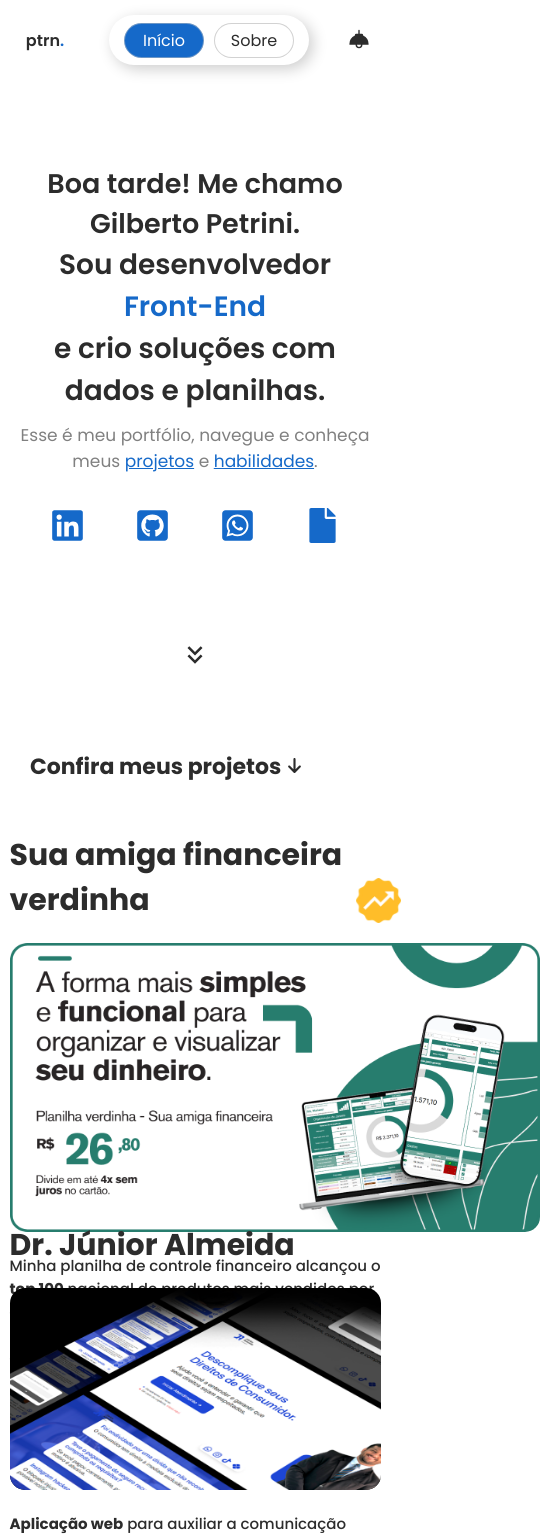
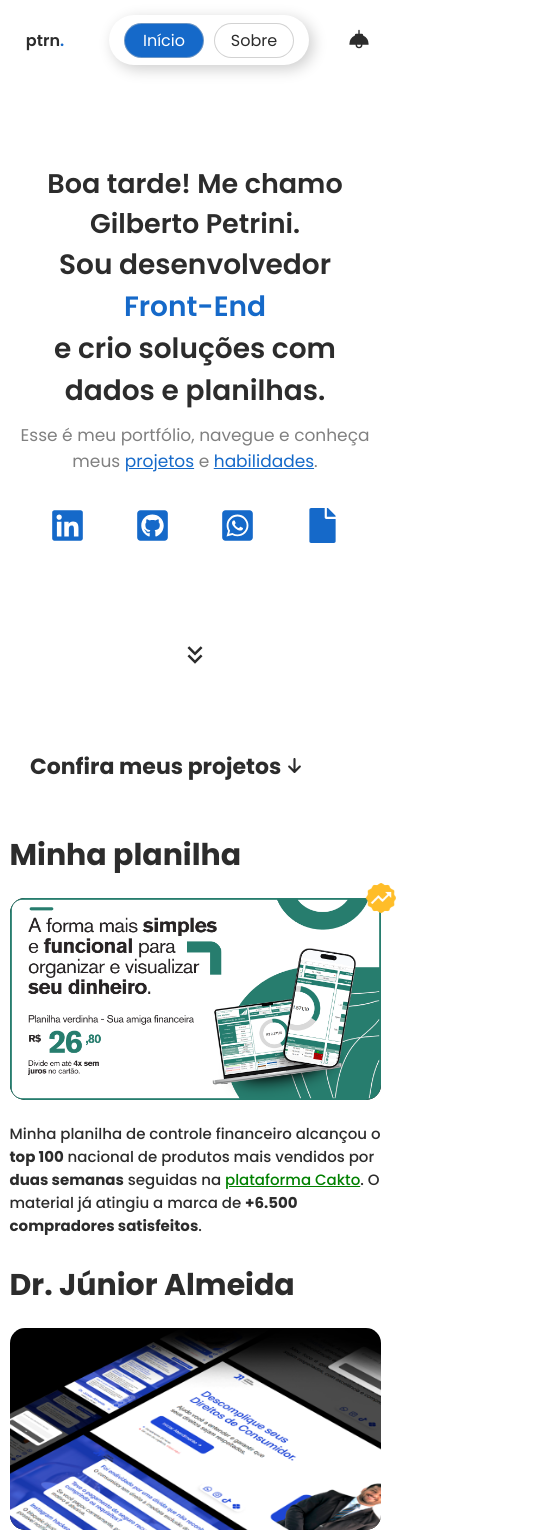
Before and after one commit to gilbertopetrini/portfolio, a Next.js app: page / in a window 390 px wide. Shown: the top 1538 px of the page, 540 px wide, since content can reach past the window. Built offline with nearby package versions, Linux system fonts and the light colour scheme; a web font is replaced by a local one.

Commit message:
Atualização nescessária

```diff
--- a/app/componentes/Projetos/Projetos.module.css
+++ b/app/componentes/Projetos/Projetos.module.css
@@ -184,10 +184,25 @@
     .projeto{
         width: 371px;
         height: 350px;
-        margin-bottom: 40px;
+        margin-bottom: 70px;
     }
 
+    .selo{
+    position: absolute;
+    right: -20px;
+    top: 45px;
+    width: 40px;
+    z-index: 10000;
+}
+
     .projetoimg{
+        width: 371px;
+        height: 202px;
+        background-color: black;
+        border-radius: 15px;
+    }
+
+    .projetoimg2{
         width: 371px;
         height: 202px;
         background-color: black;
@@ -223,10 +238,23 @@
     .projeto{
         width: 371px;
         height: 350px;
-        margin-bottom: 40px;
+        margin-bottom: 80px;
     }
 
+    .selo{
+    position: absolute;
+    right: -15px;
+    top: 50px;
+    width: 30px;
+    z-index: 10000;
+}
+
     .projetoimg{
+        width: 371px;
+        height: 202px;
+        border-radius: 15px;
+    }
+    .projetoimg2{
         width: 371px;
         height: 202px;
         border-radius: 15px;
@@ -323,7 +351,13 @@
         padding-top: 50px;
         column-gap: 75px;
     }
-
+    .selo{
+    position: absolute;
+    right: -10px;
+    top: 45px;
+    width: 25px;
+    z-index: 10000;
+}
     .projeto{
         width: 315px;
         height: 297px;
@@ -335,6 +369,11 @@
     }
 
     .projetoimg{
+        width: 315px;
+        height: 178px;
+        border-radius: 15px;
+    }
+    .projetoimg2{
         width: 315px;
         height: 178px;
         border-radius: 15px;
--- a/app/componentes/Projetos/index.jsx
+++ b/app/componentes/Projetos/index.jsx
@@ -21,7 +21,7 @@ export default function Projetos() {
                         <ProjetosProps2 className={Styles.teste}
                         href="https://www.instagram.com/organizafinanc/"
                         imagem="./verdinha.png"
-                        titulo="Sua amiga financeira verdinha"
+                        titulo="Minha planilha"
                         descricao={<span>Minha planilha de controle financeiro alcançou o <strong>top 100</strong> nacional de produtos mais vendidos por <strong>duas semanas</strong> seguidas na <a className={Styles.cakto} href="https://www.cakto.com.br/" target="_blank">plataforma Cakto</a>. O material já atingiu a marca de <strong>+6.500 compradores satisfeitos</strong>.</span>}
                         />
 
```
